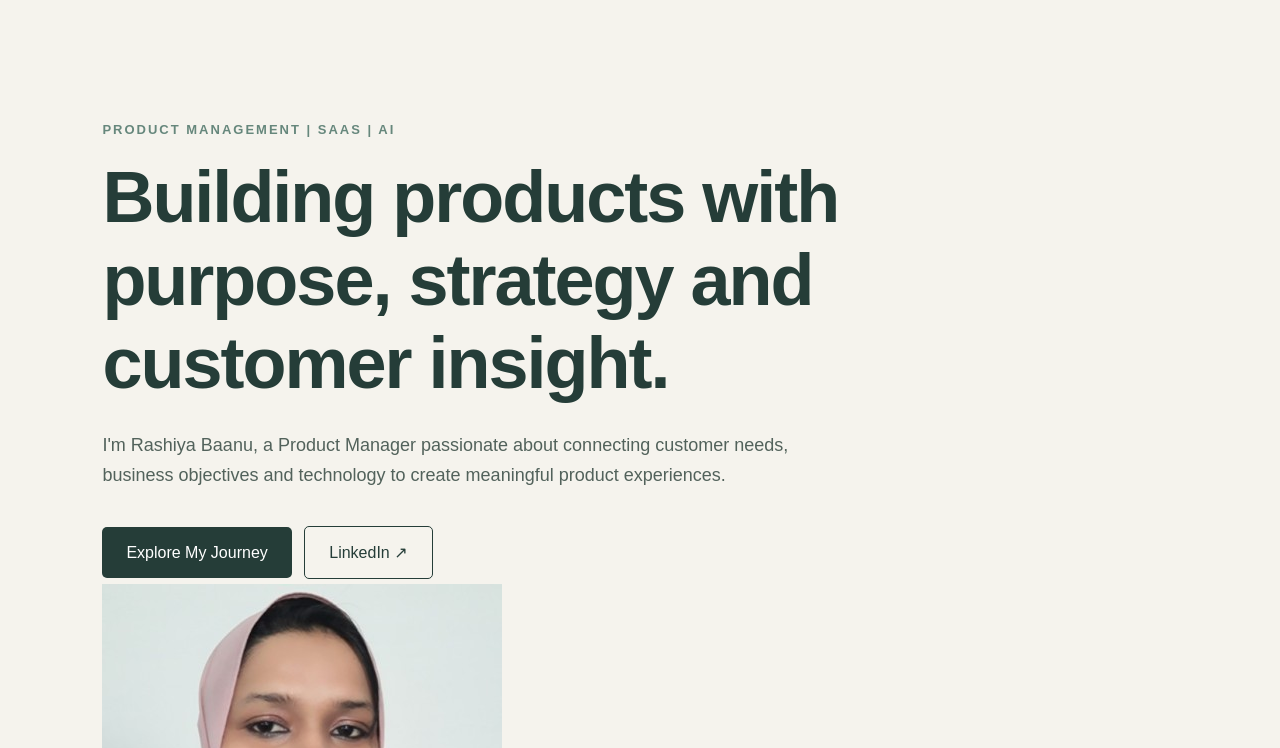
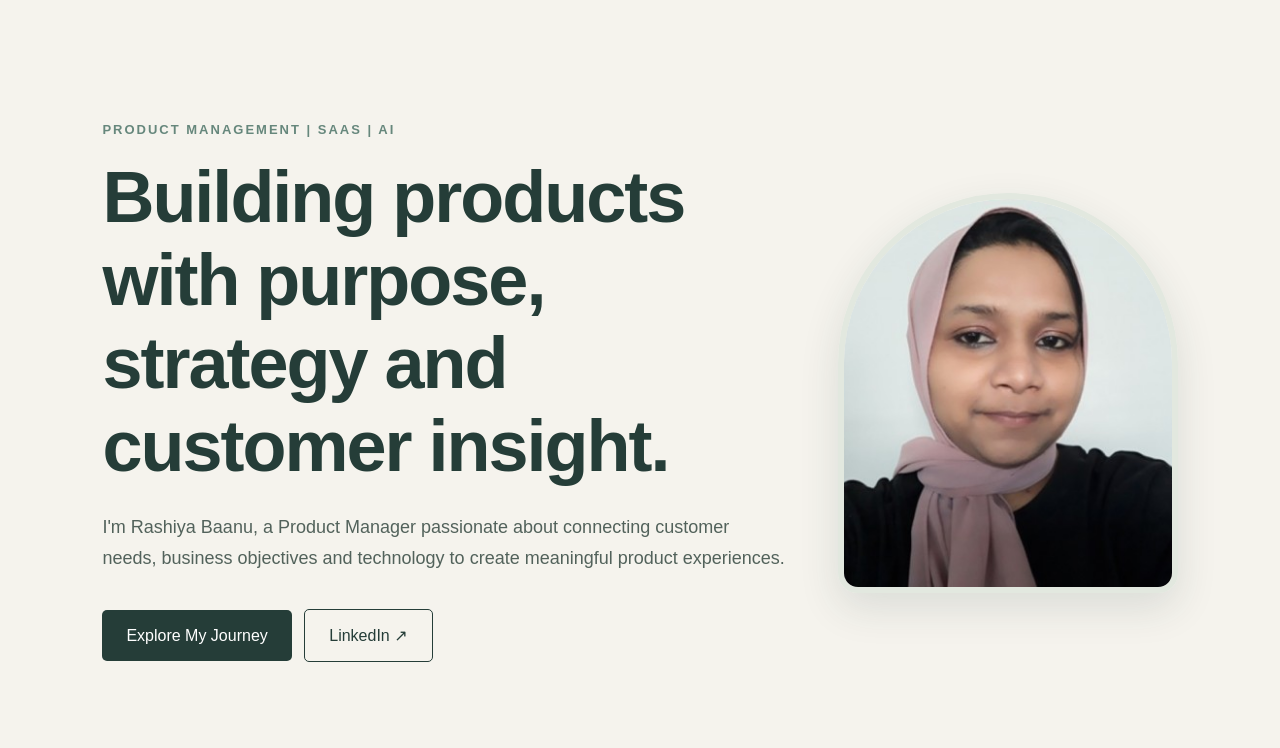
Before and after one commit to rashiyamdo/rashiya-bannu, a plain HTML site: page index.html in a window 1280 px wide. Shown: the part 52-800 px from the top of the page. Drawn offline with Linux system fonts and the light colour scheme.

Commit message:
Update style.css

```diff
--- a/style.css
+++ b/style.css
@@ -71,8 +71,37 @@ body {
     padding: 100px 8%;
 }
 
+.hero-container {
+    max-width: 1200px;
+    width: 100%;
+    margin: auto;
+    display: flex;
+    flex-direction: row;
+    align-items: center;
+    justify-content: space-between;
+    gap: 50px;
+}
+
 .hero-content {
-    max-width: 850px;
+    flex: 1;
+    min-width: 0;
+}
+
+.hero-image {
+    flex: 0 0 340px;
+    width: 340px;
+    height: 400px;
+    overflow: hidden;
+    border-radius: 170px 170px 20px 20px;
+    border: 6px solid #e2e8df;
+    box-shadow: 0 15px 40px rgba(37, 61, 56, 0.12);
+}
+
+.hero-image img {
+    width: 100%;
+    height: 100%;
+    object-fit: cover;
+    object-position: center top;
 }
 
 .eyebrow {
```
